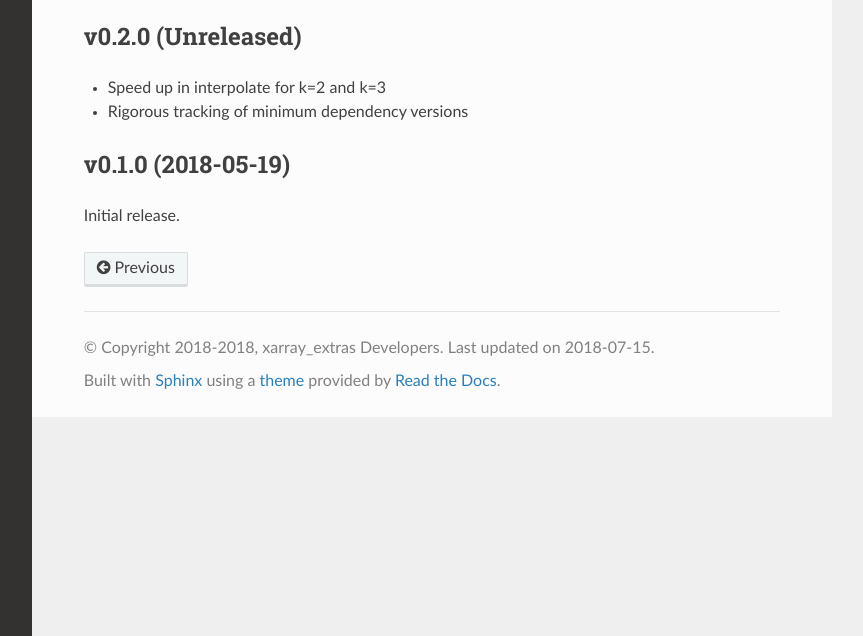
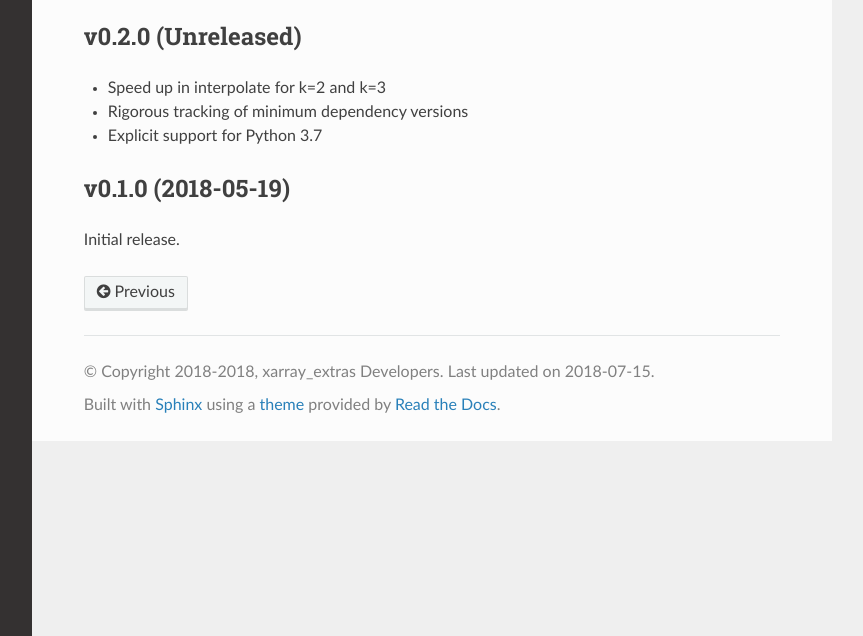
Before and after one commit to crusaderky/xarray_extras, a Sphinx documentation site: the page built from doc/whats-new.rst, in a window 1280 px wide, cut to the strip 264-900 px from the top of the page. Shown: the whole strip, without its empty margins (268-1131 px from the left). Built offline with Sphinx 7.4.7 and the Read the Docs theme 2.0.0, drawn with Linux system fonts in a browser that asks for light colours; pages that are not in the unit, such as notebooks, are missing from menus; the version number could not be read and is left out.

Commit message:
Python 3.7 and more thorough CI

```diff
--- a/doc/whats-new.rst
+++ b/doc/whats-new.rst
@@ -18,6 +18,7 @@
 
 - Speed up in interpolate for k=2 and k=3
 - Rigorous tracking of minimum dependency versions
+- Explicit support for Python 3.7
 
 .. _whats-new.0.1.0:
 
--- a/setup.py
+++ b/setup.py
@@ -28,6 +28,7 @@
     'Programming Language :: Python :: 3',
     'Programming Language :: Python :: 3.5',
     'Programming Language :: Python :: 3.6',
+    'Programming Language :: Python :: 3.7',
     'Topic :: Scientific/Engineering',
 ]
 
```
Also changed, not shown: .travis.yml, 2 other files.
